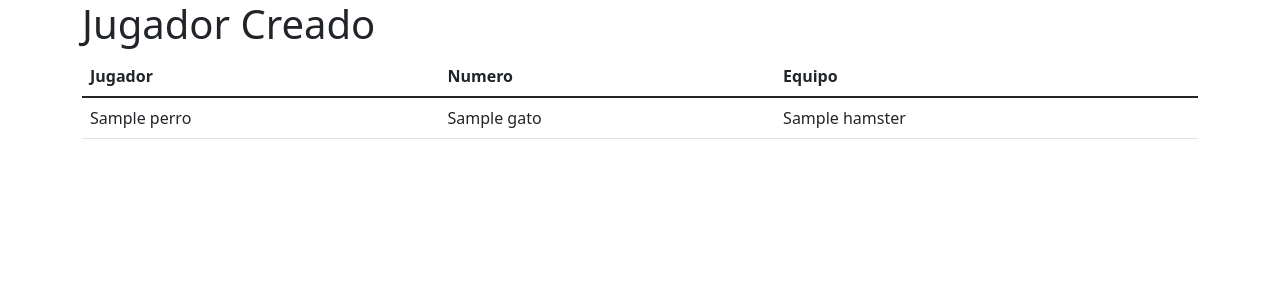
After one commit to learsixela/caos_total, a Django app: template cristiancuevas/templates/cristiancuevas/creado.html in a window 1280 px wide. The commit adds this page. Shown: the top 300 px of the page. Run offline with Django 3.2, Linux system fonts and the light colour scheme; the template is opened without the code that fills it: most values are stand-ins (such as "Sample title", 1, 10 or a date in 2020).

Commit message:
agregando vista de datos de jugador creado

```diff
--- /dev/null
+++ b/cristiancuevas/templates/cristiancuevas/creado.html
@@ -0,0 +1,33 @@
+<!DOCTYPE html>
+<html lang="en">
+<head>
+    <meta charset="UTF-8">
+    <meta http-equiv="X-UA-Compatible" content="IE=edge">
+    <meta name="viewport" content="width=device-width, initial-scale=1.0">
+    <!-- CSS only -->
+    <link href="https://cdn.jsdelivr.net/npm/bootstrap@5.1.1/dist/css/bootstrap.min.css" rel="stylesheet" integrity="sha384-F3w7mX95PdgyTmZZMECAngseQB83DfGTowi0iMjiWaeVhAn4FJkqJByhZMI3AhiU" crossorigin="anonymous">
+    <title>Creado</title>
+</head>
+<body>
+    <div class="container">
+        <h1>Jugador Creado</h1>
+        <table class="table">
+            <thead>
+                <tr>
+                    <th scope="col">Jugador</th>
+                    <th scope="col">Numero</th>
+                    <th scope="col">Equipo</th>
+                </tr>
+            </thead>
+            <tbody>
+                <tr>
+                    <td>{{perro}}</td>
+                    <td>{{gato}}</td>
+                    <td>{{hamster}}</td>
+                </tr>
+                <tr>
+            </tbody>
+        </table>
+    </div>
+</body>
+</html>
```
Also changed, not shown: cristiancuevas/templates/cristiancuevas/crear.html (deleted, +0 -12 lines), cristiancuevas/views.py (+12 -2 lines), israel_palma/templates/israel_palma/index.html (+4 -4 lines), israel_palma/views.py (+4 -4 lines).
